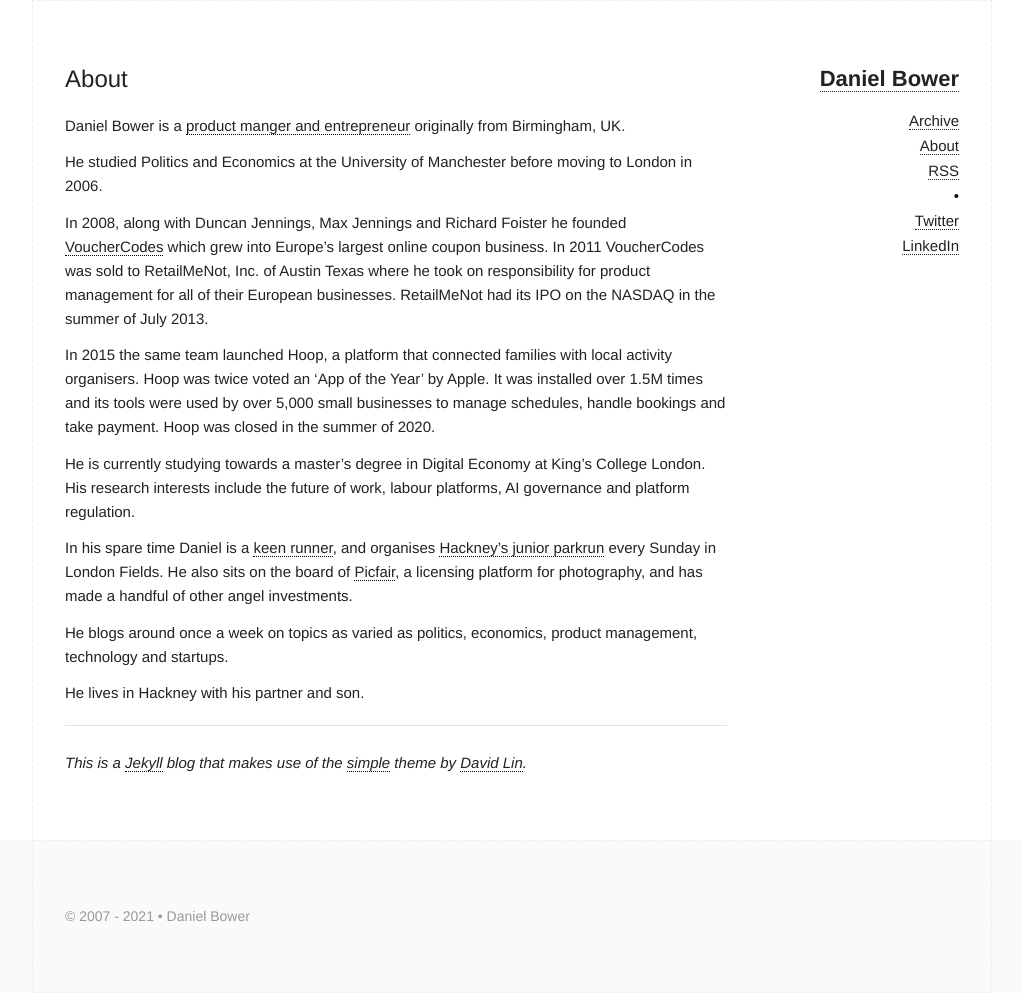
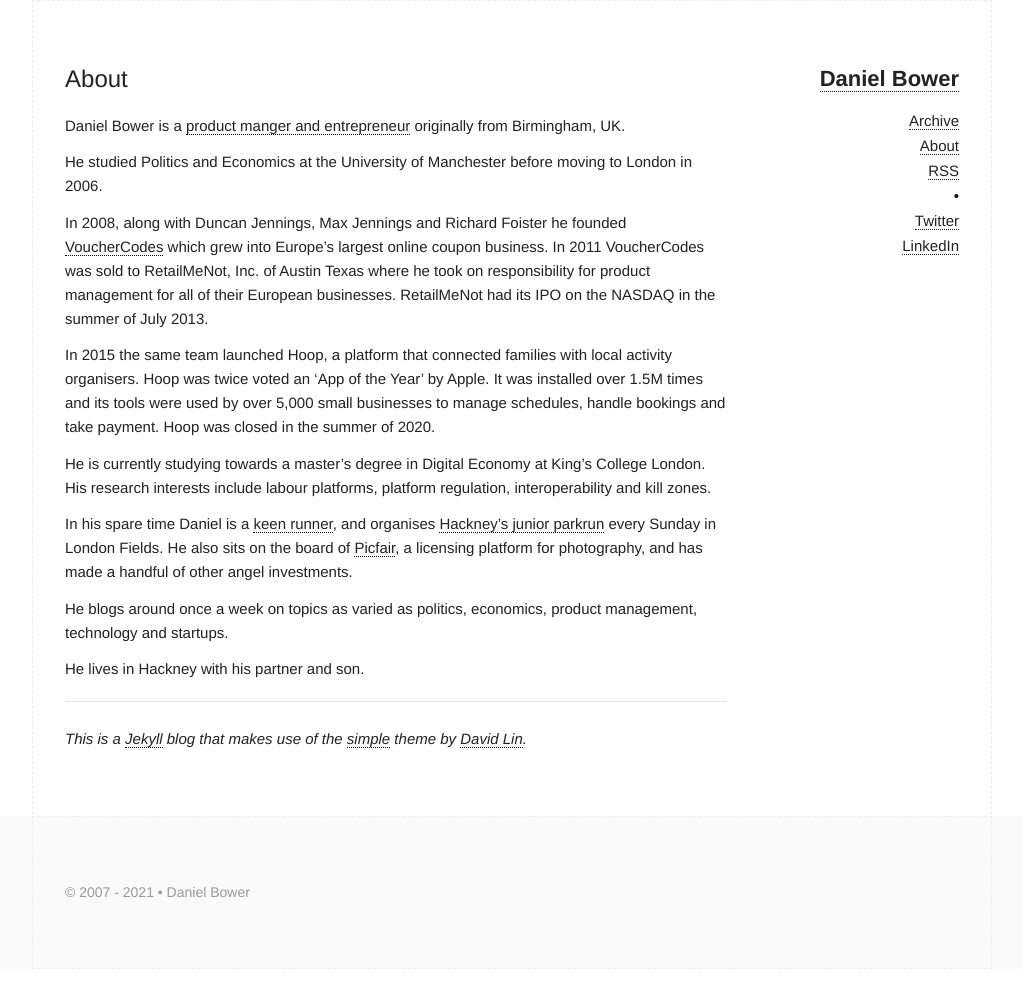
Before and after one commit to danielbower/personal-blog, a Jekyll site: the page built from about.md, in a window 1280 px wide. Shown: the whole page, without its empty margins (128-1151 px from the left). Built offline with Jekyll 4.4.1, drawn with Linux system fonts in a browser that asks for light colours; after the commit the page ends 969 px from its top, so only the background shows below that.

Commit message:
Updating about page

```diff
--- a/about.md
+++ b/about.md
@@ -12,7 +12,7 @@
 
 In 2015 the same team launched Hoop, a platform that connected families with local activity organisers. Hoop was twice voted an ‘App of the Year’ by Apple. It was installed over 1.5M times and its tools were used by over 5,000 small businesses to manage schedules, handle bookings and take payment. Hoop was closed in the summer of 2020.
 
-He is currently studying towards a master’s degree in Digital Economy at King’s College London. His research interests include the future of work, labour platforms, AI governance and platform regulation.
+He is currently studying towards a master’s degree in Digital Economy at King’s College London. His research interests include labour platforms, platform regulation, interoperability and kill zones.
 
 In his spare time Daniel is a [keen runner](https://www.strava.com/athletes/180098), and organises [Hackney’s junior parkrun](https://www.parkrun.org.uk/londonfields-juniors/) every Sunday in London Fields. He also sits on the board of [Picfair](https://picfair.com), a licensing platform for photography, and has made a handful of other angel investments.
 
```
